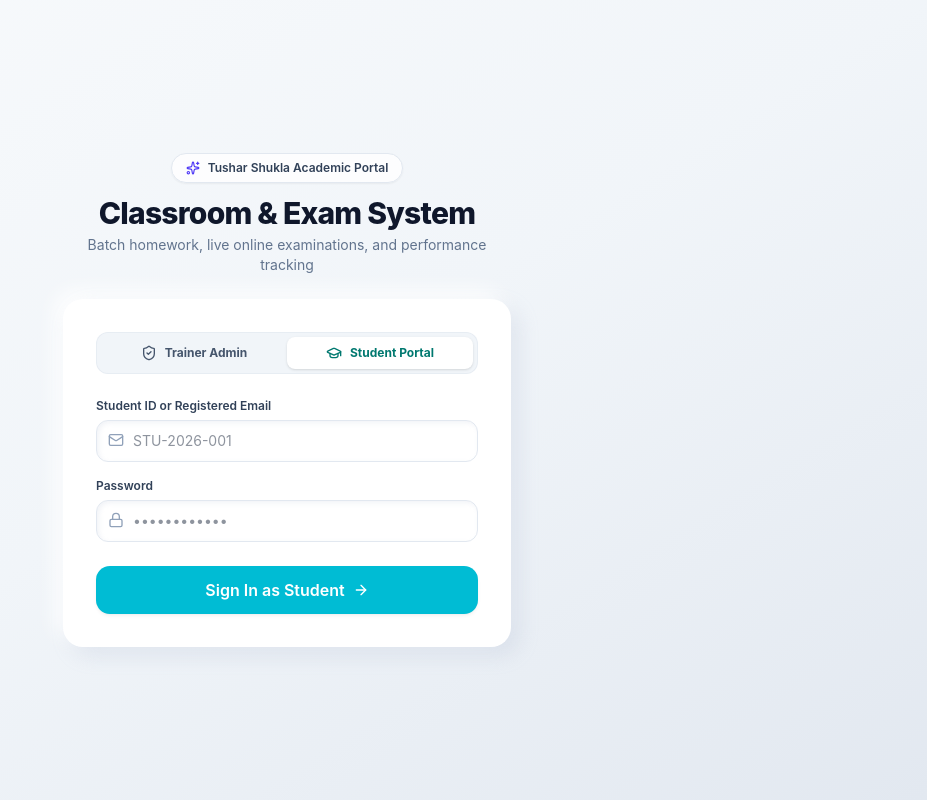
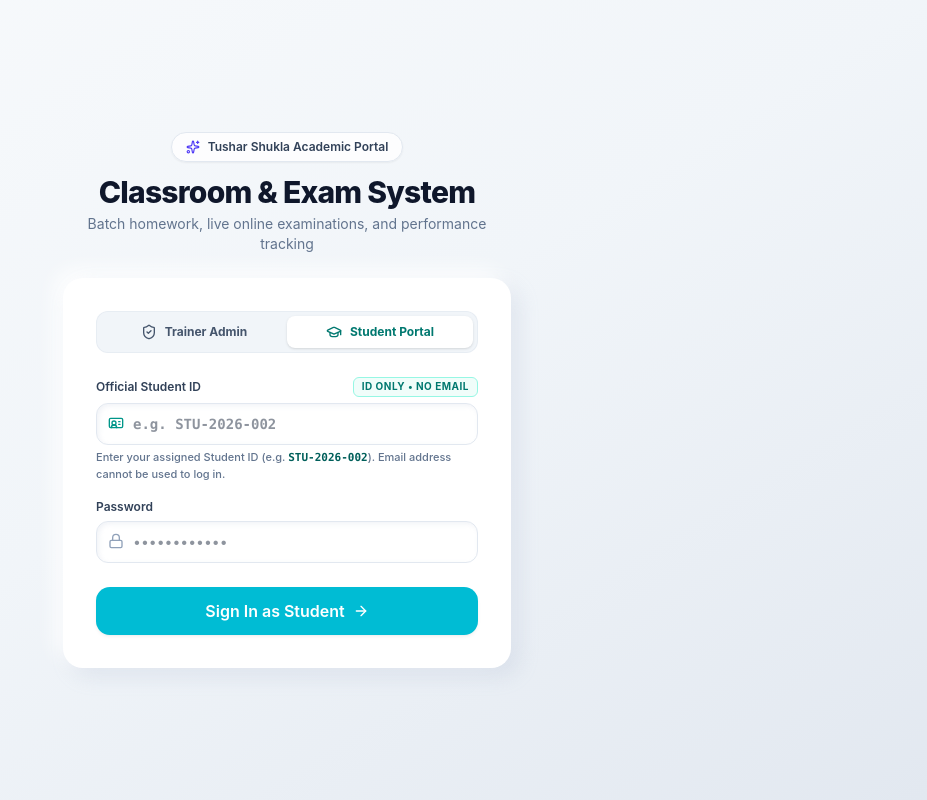
Before and after one commit to tusharshukla34/Test-Window, a Next.js app: page /login in a window 1280 px wide. Both pictures are taken after a click on the button "Student Portal". Shown: the whole page, without its empty margins (353-1280 px from the left). Built offline with nearby package versions, Linux system fonts and the light colour scheme.

Commit message:
Restrict student login to Student ID only and disable email login

```diff
--- a/src/app/api/auth/login/route.ts
+++ b/src/app/api/auth/login/route.ts
@@ -9,30 +9,54 @@ export async function POST(req: NextRequest) {
     const { identifier, password, expectedRole } = body;
 
     if (!identifier || !password) {
-      return NextResponse.json({ error: 'Please enter your username/email and password' }, { status: 400 });
+      return NextResponse.json({
+        error: expectedRole === 'student' ? 'Please enter your Student ID and password' : 'Please enter your Trainer ID/email and password'
+      }, { status: 400 });
     }
 
-    // Check if identifier is an email, student/admin ID, or username
-    let user = dbService.getUserByIdentifier(identifier);
+    const cleanIdentifier = String(identifier).trim();
+    let user: any = null;
+
+    // Strict Rule: Students are ONLY allowed to log in via Student ID, NEVER by email
+    if (expectedRole === 'student') {
+      if (cleanIdentifier.includes('@')) {
+        return NextResponse.json({
+          error: 'Email login is strictly disabled for students. Please log in using your assigned Student ID (e.g. STU-2026-002).'
+        }, { status: 400 });
+      }
+
+      user = dbService.getUserByStudentId(cleanIdentifier);
       if (!user) {
-      user = dbService.getUserByEmail(identifier);
+        return NextResponse.json({
+          error: 'No student found with this Student ID. Please check your assigned ID (e.g. STU-2026-002).'
+        }, { status: 401 });
+      }
+
+      if (user.role !== 'student') {
+        return NextResponse.json({
+          error: 'Unauthorized access. This portal is for students only.'
+        }, { status: 403 });
+      }
+    } else {
+      // Trainer / Admin Login (Trainer Tushar: Tushar1234 or email)
+      user = dbService.getUserByIdentifier(cleanIdentifier);
+      if (!user) {
+        user = dbService.getUserByEmail(cleanIdentifier);
       }
       if (!user) {
-      user = dbService.getUserByStudentId(identifier);
+        user = dbService.getUserByStudentId(cleanIdentifier);
       }
 
       if (!user) {
         return NextResponse.json({ error: 'Invalid credentials. User not found.' }, { status: 401 });
       }
 
-    if (user.status !== 'active') {
-      return NextResponse.json({ error: 'Account is deactivated. Please contact Trainer Tushar Shukla.' }, { status: 403 });
+      // Block student accounts attempting to log in via email on admin tab
+      if (user.role === 'student') {
+        return NextResponse.json({
+          error: 'Student login is permitted ONLY via Student ID. Please switch to the Student Portal tab.'
+        }, { status: 403 });
       }
-
-    if (expectedRole && user.role !== expectedRole) {
-      return NextResponse.json({
-        error: `Unauthorized access. This portal is for ${expectedRole === 'admin' ? 'Trainers/Administrators' : 'Students'} only.`
-      }, { status: 403 });
     }
 
     const isValid = await verifyPassword(password, user.password_hash);
--- a/src/app/login/page.tsx
+++ b/src/app/login/page.tsx
@@ -2,7 +2,7 @@
 
 import React, { useState } from 'react';
 import { useRouter } from 'next/navigation';
-import { ShieldCheck, GraduationCap, Lock, Mail, ArrowRight, Sparkles } from 'lucide-react';
+import { ShieldCheck, GraduationCap, Lock, Mail, ArrowRight, Sparkles, IdCard } from 'lucide-react';
 import { ClayCard, ClayButton } from '@/components/ui/ClayComponents';
 
 export default function LoginPage() {
@@ -21,7 +21,11 @@ export default function LoginPage() {
   };
 
   const handleLogin = async (e: React.FormEvent) => {
-    e.preventDefault();
+    if (roleTab === 'student' && identifier.includes('@')) {
+      setError('Email login is disabled for students. Please enter your official Student ID (e.g. STU-2026-002).');
+      return;
+    }
+
     setLoading(true);
     setError(null);
 
@@ -114,22 +118,32 @@ export default function LoginPage() {
 
           <form onSubmit={handleLogin} className="space-y-4">
             <div>
-              <label className="block text-xs font-semibold text-slate-700 mb-1.5">
-                {roleTab === 'admin' ? 'Trainer ID or Registered Email' : 'Student ID or Registered Email'}
+              <label className="block text-xs font-semibold text-slate-700 mb-1.5 flex items-center justify-between">
+                <span>{roleTab === 'admin' ? 'Trainer ID or Registered Email' : 'Official Student ID'}</span>
+                {roleTab === 'student' && (
+                  <span className="text-[10px] text-teal-700 font-bold uppercase tracking-wider bg-teal-50 px-2 py-0.5 rounded-md border border-teal-200">
+                    ID Only • No Email
+                  </span>
+                )}
               </label>
               <div className="relative">
                 <input
                   type="text"
                   value={identifier}
                   onChange={(e) => setIdentifier(e.target.value)}
-                  placeholder={roleTab === 'admin' ? 'Tushar1234 or your email' : 'STU-2026-001'}
+                  placeholder={roleTab === 'admin' ? 'Tushar1234 or your email' : 'e.g. STU-2026-002'}
                   required
-                  className="clay-input w-full pl-9 pr-3 py-2.5 text-sm text-slate-800"
+                  className="clay-input w-full pl-9 pr-3 py-2.5 text-sm font-semibold text-slate-800 font-mono"
                 />
                 <div className="absolute left-3 top-3 text-slate-400 pointer-events-none">
-                  <Mail size={16} />
+                  {roleTab === 'admin' ? <Mail size={16} /> : <IdCard size={16} className="text-teal-600" />}
                 </div>
               </div>
+              {roleTab === 'student' && (
+                <p className="text-[11px] text-slate-500 mt-1 font-medium">
+                  Enter your assigned Student ID (e.g. <strong className="text-teal-800 font-mono">STU-2026-002</strong>). Email address cannot be used to log in.
+                </p>
+              )}
             </div>
 
             <div>
```
Lines whose indentation alone changed are shown as unchanged.
